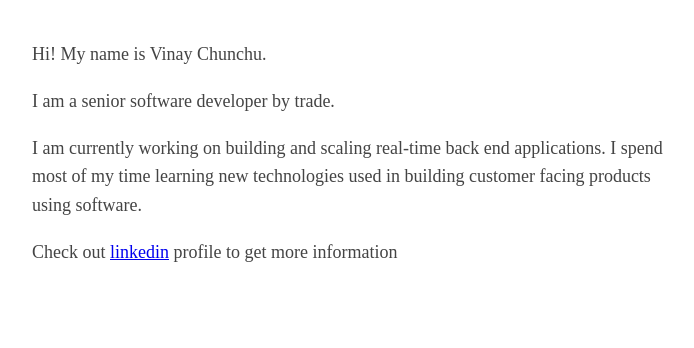
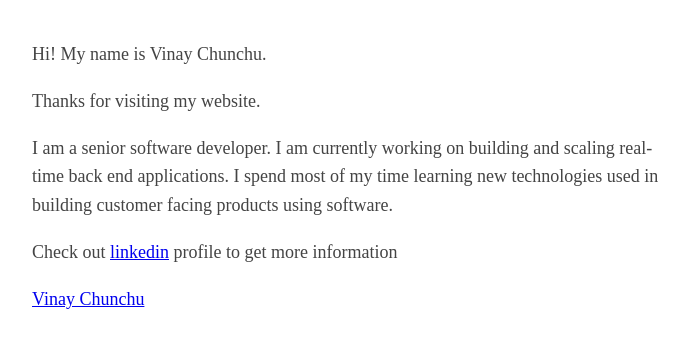
Before and after one commit to VinayChunchu/VinayChunchu.github.io, a plain HTML site: page index.html in a window 1280 px wide. Shown: the whole page, without its empty margins (283-977 px from the left). Drawn offline with Linux system fonts and the light colour scheme.

Commit message:
Update index.html

```diff
--- a/index.html
+++ b/index.html
@@ -7,8 +7,9 @@
 </head>
 <body>
   <p>Hi! My name is Vinay Chunchu.</p>
-  <p>I am a senior software developer by trade.</p>
-  <p>I am currently working on building and scaling real-time back end applications. I spend most of my time learning new technologies used in building customer facing products using software.</p>
+  <p>Thanks for visiting my website.</p>
+  <p>I am a senior software developer. I am currently working on building and scaling real-time back end applications. I spend most of my time learning new technologies used in building customer facing products using software.</p>
   <p>Check out <a href="https://www.linkedin.com/in/vinay-chunchu-324737167/">linkedin</a> profile to get more information</p>
+  <div class="badge-base LI-profile-badge" data-locale="en_US" data-size="large" data-theme="dark" data-type="HORIZONTAL" data-vanity="vinay-chunchu-324737167" data-version="v1"><a class="badge-base__link LI-simple-link" href="https://www.linkedin.com/in/vinay-chunchu-324737167?trk=profile-badge">Vinay Chunchu</a></div>
 </body>
 </html>
```
